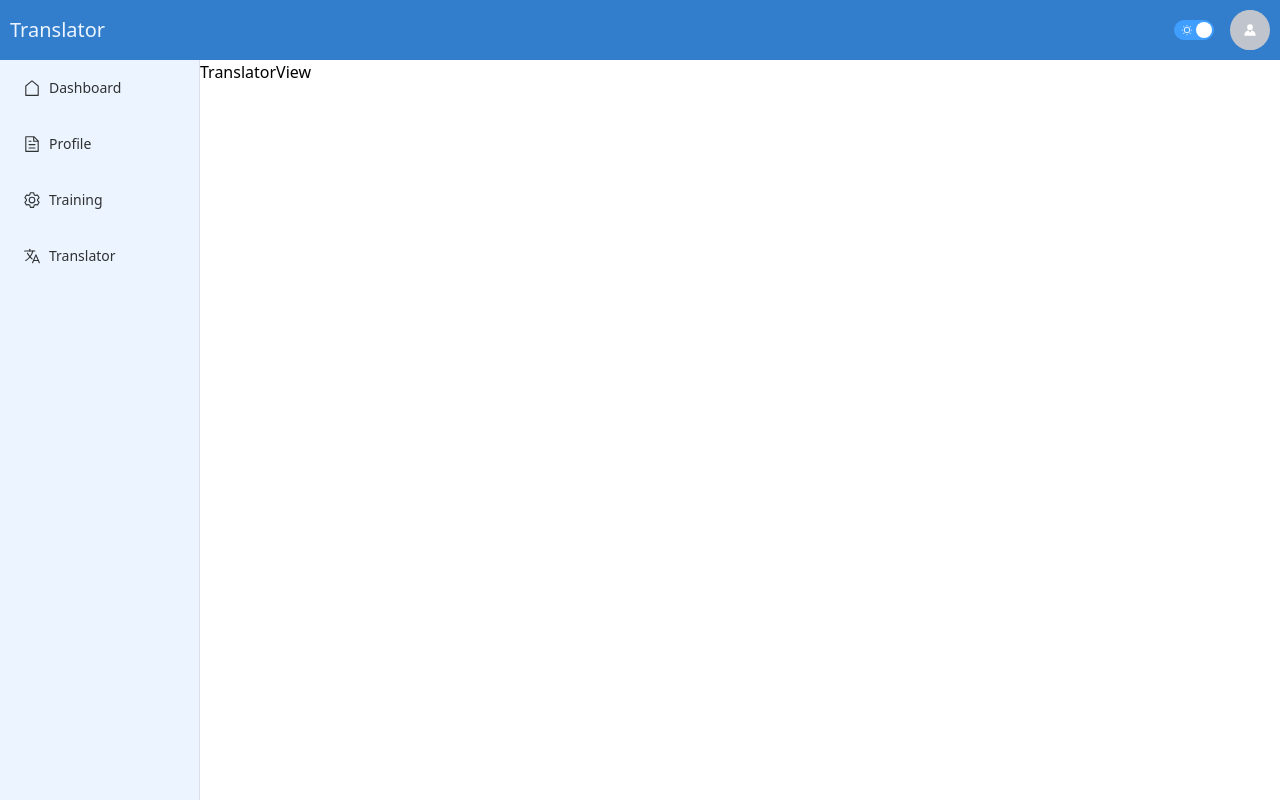
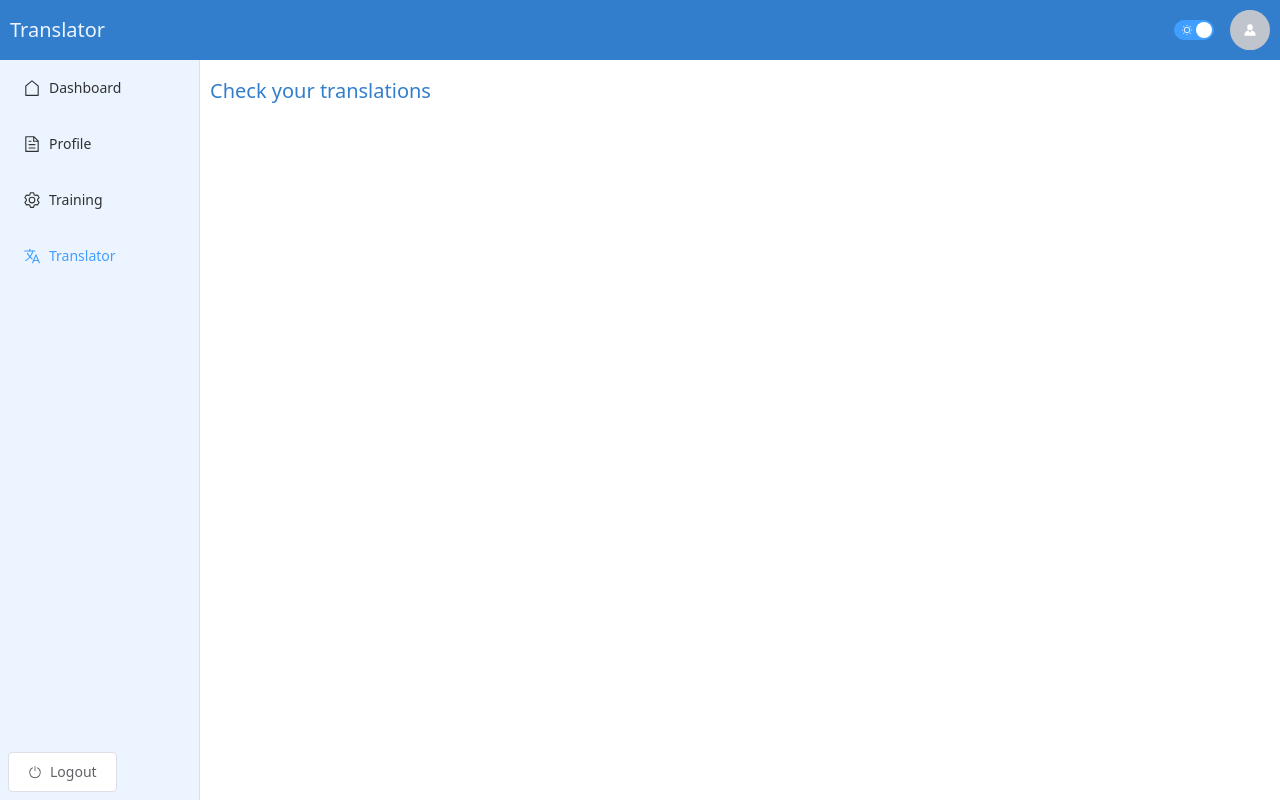
Before and after one commit to KaiWeb-Tech/tc-app-v1, a Vue app: page /translator in a window 1280 px wide. Built offline with nearby package versions, Linux system fonts and the light colour scheme; sample sign-in values are in the browser's storage; the HTML template or start-up script is replaced by a standard one.

Commit message:
Many things

```diff
--- a/src/assets/_component.css
+++ b/src/assets/_component.css
@@ -65,6 +65,10 @@
     left: 0;
     transform: translateX(-100%);
     transition: transform .3s ease;
+    display: flex;
+    flex-direction: column;
+    justify-content: space-between;
+    background-color: var(--el-color-primary-light-9);
     z-index: 100;
 
 
--- /dev/null
+++ b/src/components/Categories.vue
@@ -0,0 +1,16 @@
+<script setup lang="ts">
+import {useI18n} from "vue-i18n";
+const {t, locale} = useI18n();
+</script>
+
+<template>
+  <section class="page">
+    <div class="page-header">
+      <h2>{{ t('page-subtitles.dashboard') }}</h2>
+    </div>
+  </section>
+</template>
+
+<style scoped>
+
+</style>
--- a/src/components/SideMenu.vue
+++ b/src/components/SideMenu.vue
@@ -1,15 +1,18 @@
 <script setup lang="ts">
-import {Document, Setting, House} from '@element-plus/icons-vue'
+import {Document, House, Setting, SwitchButton} from '@element-plus/icons-vue'
 import LanguageOutline from "@/components/icons/LanguageOutline.vue";
+import {useRouter} from "vue-router";
+import logout from "@/utils/common.ts";
+
+const router = useRouter();
 </script>
 
 
 <template>
   <div ref="sideMenu" class="side-menu" id="side-menu">
     <el-menu
-        class="el-menu-vertical-demo"
-        default-active="2"
-        style="height: 100%; background-color: var(--el-color-primary-light-9)"
+        :default-active="router.currentRoute.value.name"
+        style="height: 100%; background-color: var(--el-color-primary-light-9); position: relative"
         router
     >
       <el-menu-item index="categories">
@@ -36,6 +39,10 @@ import LanguageOutline from "@/components/icons/LanguageOutline.vue";
         </el-icon>
         <span>Translator</span>
       </el-menu-item>
+
+      <el-button @click="logout" :icon="SwitchButton" style="position: absolute; bottom: 8px; left: 8px" size="large" type="default">
+        Logout
+      </el-button>
     </el-menu>
   </div>
 </template>
--- /dev/null
+++ b/src/components/Training.vue
@@ -0,0 +1,16 @@
+<script setup lang="ts">
+import {useI18n} from "vue-i18n";
+const {t, locale} = useI18n();
+</script>
+
+<template>
+  <section class="page">
+    <div class="page-header">
+      <h2>{{ t('page-subtitles.training') }}</h2>
+    </div>
+  </section>
+</template>
+
+<style scoped>
+
+</style>
--- /dev/null
+++ b/src/components/Translator.vue
@@ -0,0 +1,16 @@
+<script setup lang="ts">
+import {useI18n} from "vue-i18n";
+const {t, locale} = useI18n();
+</script>
+
+<template>
+  <section class="page">
+    <div class="page-header">
+      <h2>{{ t('page-subtitles.translator') }}</h2>
+    </div>
+  </section>
+</template>
+
+<style scoped>
+
+</style>
--- a/src/i18n/locales/en.json
+++ b/src/i18n/locales/en.json
@@ -26,7 +26,10 @@
     "fake": "password"
   },
   "page-subtitles": {
-    "profile": "Update your profile"
+    "profile": "Update your profile",
+    "dashboard": "Categories list",
+    "translator": "Check your translations",
+    "training": "Training"
   },
   "locales": {
     "fr": "FR",
--- a/src/i18n/locales/fr.json
+++ b/src/i18n/locales/fr.json
@@ -26,7 +26,10 @@
     "fake": "password"
   },
   "page-subtitles": {
-    "profile": "Gérez votre profil"
+    "profile": "Gérez votre profil",
+    "dashboard": "Liste des catégories",
+    "translator": "Vérifiez vos traductions",
+    "training": "Entrainement"
   },
   "locales": {
     "fr": "FR",
--- a/src/utils/JWTDecode.ts
+++ b/src/utils/JWTDecode.ts
@@ -1,8 +1,9 @@
-export default function decodeAndCheckToken(token: string) {
+export default function decodeAndCheckToken(token: string|null) {
     try {
-        const base64Url = token.split('.')[1];
-        const base64 = base64Url.replace(/-/g, '+').replace(/_/g, '/');
-        const decoded = JSON.parse(atob(base64));
+        if (token) {
+            const base64Url = token?.split('.')[1];
+            const base64 = base64Url?.replace(/-/g, '+').replace(/_/g, '/');
+            const decoded = JSON.parse(atob(base64!));
 
             if (decoded && decoded.exp) {
                 const expirationDate = new Date(decoded.exp * 1000);
@@ -13,6 +14,7 @@ export default function decodeAndCheckToken(token: string) {
                 console.log('Token invalide ou sans date d\'expiration');
                 return false;
             }
+        }
     } catch (e) {
         console.error('Erreur lors du décodage du token', e);
         return false;
--- a/src/utils/common.ts
+++ b/src/utils/common.ts
@@ -39,3 +39,8 @@ function showShadowScreen(shadowScreen: HTMLElement): void {
         shadowScreen.style.opacity = "1"
     }, 150)
 }
+
+export default function logout() {
+    localStorage.removeItem('tc_token');
+    window.location.href = '/login';
+}
--- a/src/views/CategoriesView.vue
+++ b/src/views/CategoriesView.vue
@@ -2,6 +2,7 @@
 import {useEventPageTitleStore} from "@/stores/pageTitle";
 import {onMounted} from "vue";
 import { useI18n } from 'vue-i18n';
+import Categories from "@/components/Categories.vue";
 
 const { t } = useI18n();
 const eventPageTitleStore = useEventPageTitleStore();
@@ -14,7 +15,7 @@ onMounted(() => {
 
 <template>
   <main>
-    CategoriesView
+    <Categories />
   </main>
 </template>
 
--- a/src/views/TrainingView.vue
+++ b/src/views/TrainingView.vue
@@ -2,6 +2,7 @@
 import {useI18n} from "vue-i18n";
 import {useEventPageTitleStore} from "@/stores/pageTitle.ts";
 import {onMounted} from "vue";
+import Training from "@/components/Training.vue";
 
 const { t } = useI18n();
 const eventPageTitleStore = useEventPageTitleStore();
@@ -14,7 +15,7 @@ onMounted(() => {
 
 <template>
   <main>
-    TrainingView
+    <Training />
   </main>
 </template>
 
--- a/src/views/TranslatorView.vue
+++ b/src/views/TranslatorView.vue
@@ -2,6 +2,7 @@
 import {useEventPageTitleStore} from "@/stores/pageTitle";
 import {onMounted} from "vue";
 import {useI18n} from "vue-i18n";
+import Translator from "@/components/Translator.vue";
 
 const { t } = useI18n();
 const eventPageTitleStore = useEventPageTitleStore();
@@ -14,7 +15,7 @@ onMounted(() => {
 
 <template>
   <main>
-    TranslatorView
+    <Translator />
   </main>
 </template>
 
```
Lines whose indentation alone changed are shown as unchanged.
